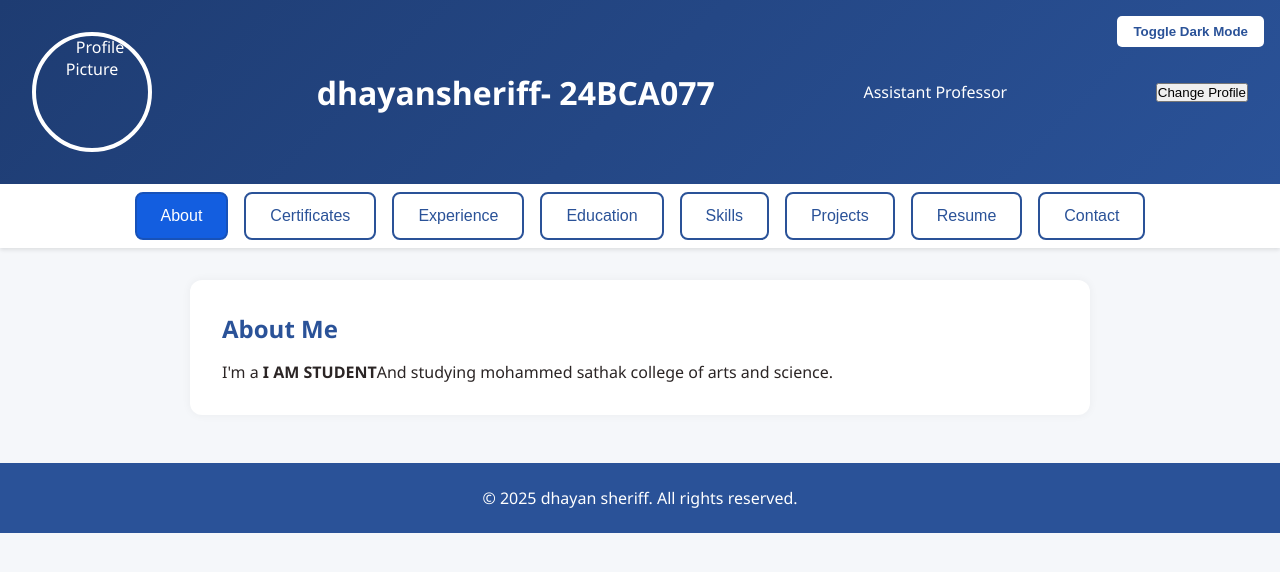
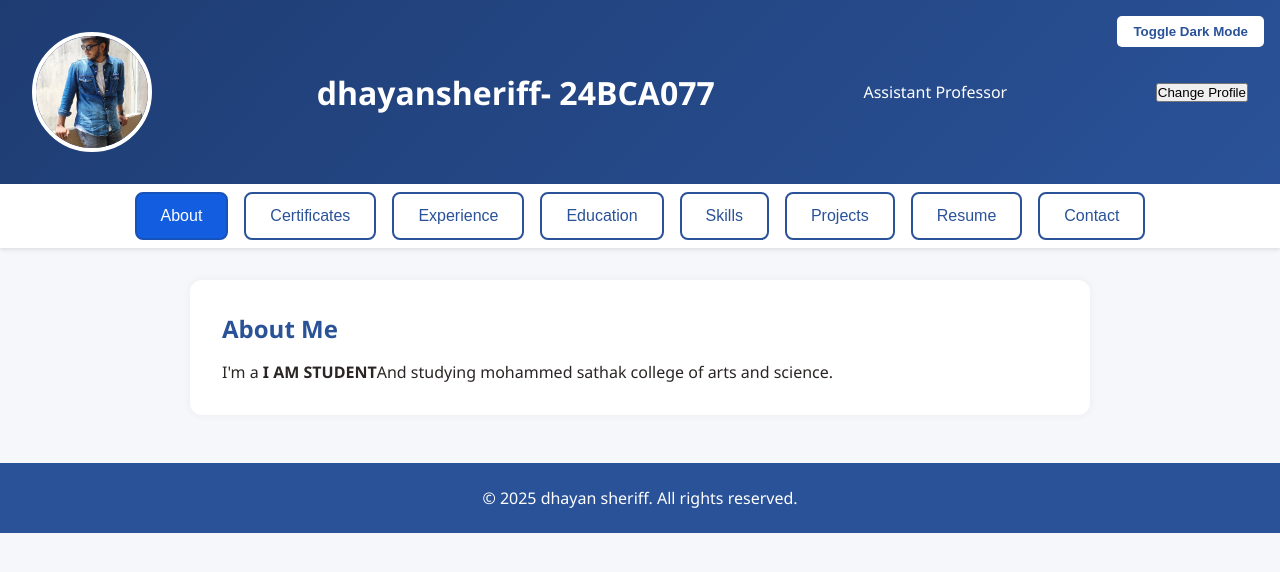
Before and after one commit to 24bca023-sys/MD.DHAYAN-SHERIFF, a plain HTML site: page indax.html in a window 1280 px wide. Drawn offline with Linux system fonts and the light colour scheme.

Commit message:
Update indax.html

```diff
--- a/indax.html
+++ b/indax.html
@@ -198,7 +198,7 @@
 <body>
 <header style="display: flex; flex-direction: row; align-items: center; justify-content: space-between; padding: 2rem">
   <button class="dark-toggle" onclick="toggleDarkMode()">Toggle Dark Mode</button>
-  <img src="./6016a.jpg" alt="Profile Picture" class="profile-picture" id="profileImage" style="margin: 0 1rem 0 0; align-self: flex-start;">
+  <img src="./dhayan.jpeg" alt="Profile Picture" class="profile-picture" id="profileImage" style="margin: 0 1rem 0 0; align-self: flex-start;">
   <div style="text-align: left;">
     <h1>dhayansheriff- 24BCA077</h1>
 
```
